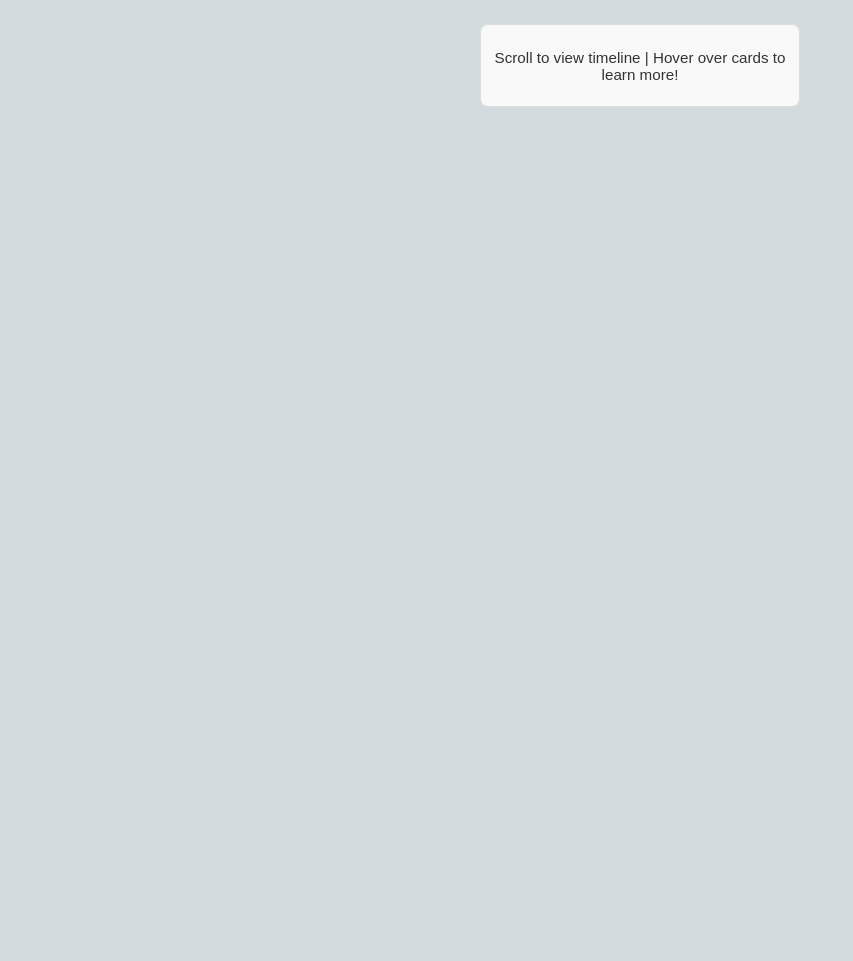
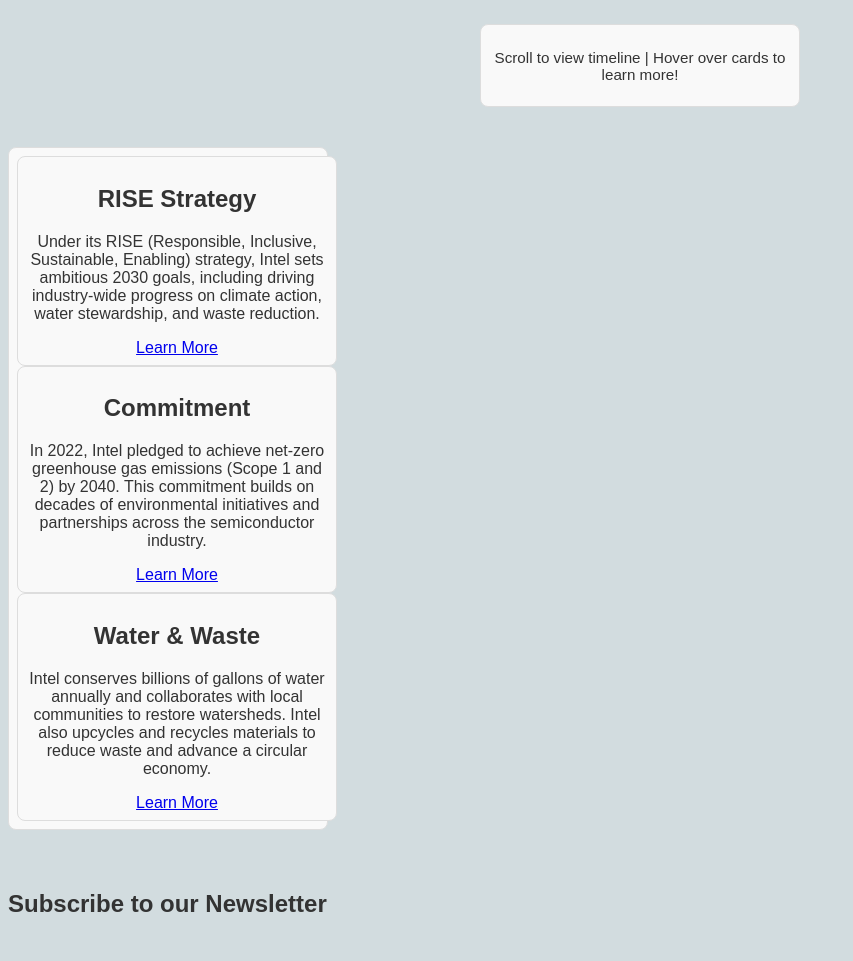
Before and after one commit to MadisonCeriani/03-project-intel-localization, a plain HTML site: page index.html in a window 1280 px wide. Shown: the part 540-1501 px from the top of the page, without its empty margins (0-853 px from the left). Before the commit the page ends 800 px from the top, so only its background shows below. Drawn offline with Linux system fonts and the light colour scheme.

Commit message:
Add RISE strategy and commitment sections to index.html

```diff
--- a/index.html
+++ b/index.html
@@ -148,8 +148,6 @@
       </div>
     </div>
   </section>
-</body>
-
   <!-- Footer Section -->
   <section>
     <div class="footer">
@@ -161,6 +159,63 @@
       </p>
     </div>
   </section>
+   <section>
+    <div>
+
+      <!-- Column 1 -->
+      <div>
+        <h2>RISE Strategy</h2>
+        <p>
+          Under its RISE (Responsible, Inclusive, Sustainable, Enabling) strategy,
+          Intel sets ambitious 2030 goals, including driving industry-wide
+          progress on climate action, water stewardship, and waste reduction.
+        </p>
+        <!-- Learn More Button -->
+        <a href="#">Learn More</a>
+      </div>
+
+      <!-- Column 2 -->
+      <div>
+        <h2>Commitment</h2>
+        <p>
+          In 2022, Intel pledged to achieve net-zero greenhouse gas emissions
+          (Scope 1 and 2) by 2040. This commitment builds on decades of
+          environmental initiatives and partnerships across the semiconductor
+          industry.
+        </p>
+        <!-- Learn More Button -->
+        <a href="#">Learn More</a>
+      </div>
+
+      <!-- Column 3 -->
+      <div>
+        <h2>Water &amp; Waste</h2>
+        <p>
+          Intel conserves billions of gallons of water annually and
+          collaborates with local communities to restore watersheds.
+          Intel also upcycles and recycles materials to reduce waste and
+          advance a circular economy.
+        </p>
+        <!-- Learn More Button -->
+        <a href="#">Learn More</a>
+      </div>
+
+    </div>
+  </section>
+
+  <!-- Subscription Form -->
+  <section>
+    <h2>Subscribe to our Newsletter</h2>
+    <!-- Add form here -->
+  </section>
+</body>
+</html>
+
+</body>
+</html>
+      </p>
+    </div>
+  </section>
 
 
 </body>
```
